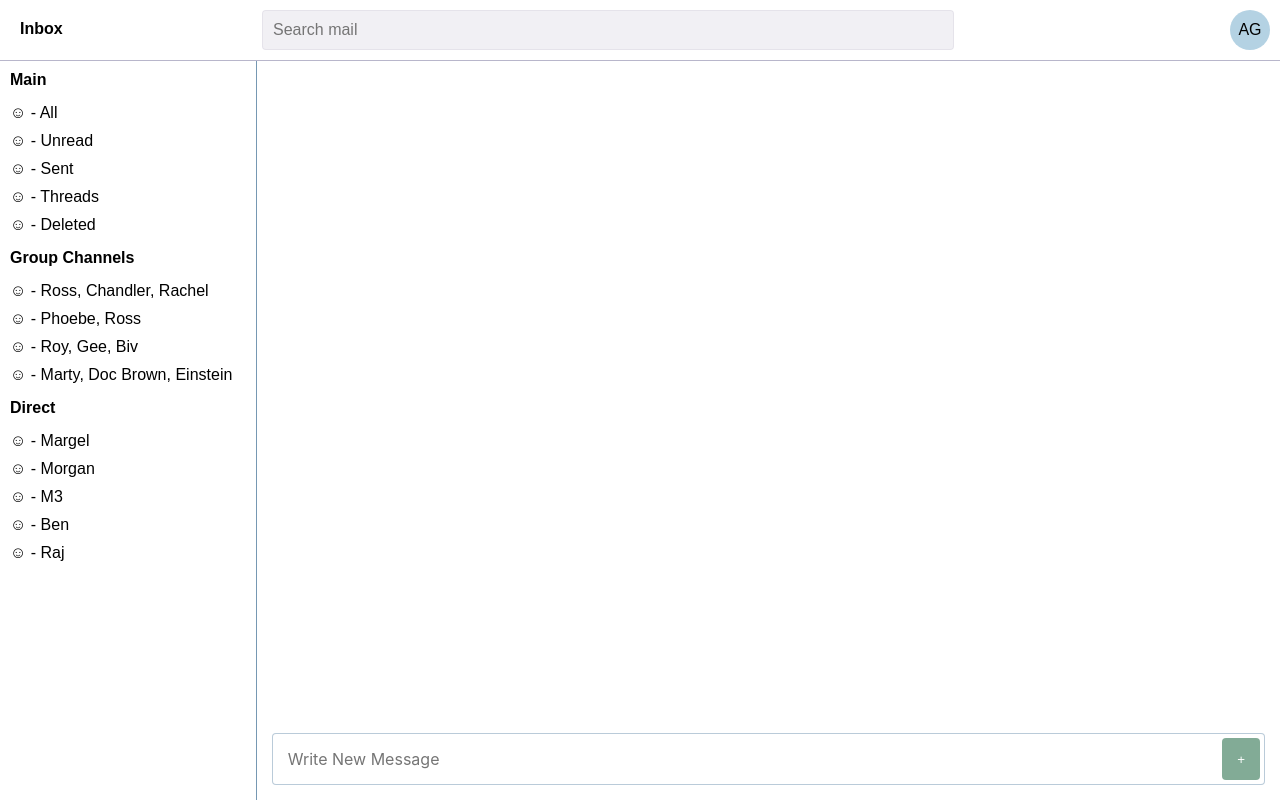
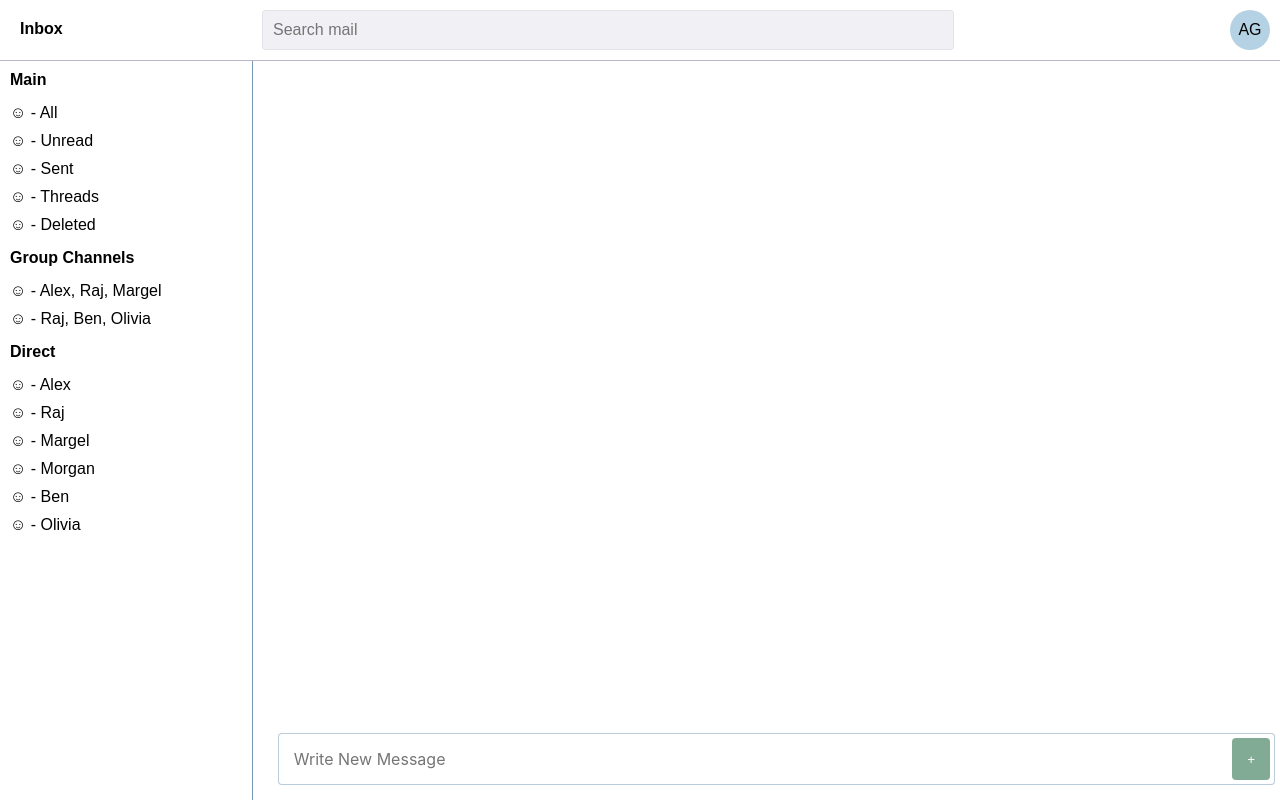
Before and after one commit to gloverab/tbox-redux, a React (Create React App) app: page / in a window 1280 px wide. Built offline with nearby package versions, Linux system fonts and the light colour scheme.

Commit message:
added messages

```diff
--- a/src/App.css
+++ b/src/App.css
@@ -1,4 +1,10 @@
 /* https://coolors.co/673c4f-7f557d-726e97-7698b3-83b5d1 */
+:root {
+  --affirm: 48, 115, 81;
+  --primary: 118, 152, 179;
+  --secondary: 114, 110, 151;
+  --tertiary: 131, 181, 209;
+}
 
 .App {
   display: block;
@@ -17,7 +23,7 @@
 .header {
   display: flex;
   flex-direction: row;
-  border-bottom: 1px solid RGBa(114, 110, 151, .5);
+  border-bottom: 1px solid RGBa(var(--secondary), .5);
   padding: 10px;
 }
 
@@ -27,8 +33,8 @@
 }
 
 .header-search {
-  background: RGBa(114, 110, 151, .1);
-  border: 1px solid RGBa(114, 110, 151, .1);
+  background: RGBa(var(--secondary), .1);
+  border: 1px solid RGBa(var(--secondary), .1);
   border-radius: 4px;
   font-size: 12pt;
   padding: 10px;
@@ -38,8 +44,8 @@
 }
 
 .header-search:hover {
-  background: RGBa(114, 110, 151, .1);
-  border: 1px solid RGBa(114, 110, 151, .3);
+  background: RGBa(var(--secondary), .1);
+  border: 1px solid RGBa(var(--secondary), .3);
   font-size: 12pt;
   padding: 10px;
   display: flex;
@@ -48,16 +54,17 @@
 }
 
 .header-search:focus {
-  background: RGBa(114, 110, 151, .02);
+  background: RGBa(var(--secondary), .02);
   outline: none;
-  border: 1px solid RGBa(114, 110, 151, .7);
+  border: 1px solid RGBa(var(--secondary), .7);
   font-size: 12pt;
   padding: 10px;
   flex: 1;
 }
 
 .header-left {
-  flex: 1
+  flex: 1;
+  min-width: 225px;
 }
 
 .header-right {
@@ -74,7 +81,7 @@
   text-align: center;
   height: 40px;
   width: 40px;
-  background: RGBa(131, 181, 209, .6);
+  background: RGBa(var(--tertiary), .6);
   border-radius: 40px;
   transition: background 200ms ease-in-out, transform 150ms ease;
     -webkit-appearance: none;
@@ -82,7 +89,7 @@
 }
 
 .profile-circle:hover {
-  background: RGBa(131, 181, 209, 1);
+  background: RGBa(var(--tertiary), 1);
 }
 
 .panel-container {
@@ -98,13 +105,19 @@
 }
 
 .panel-one, .panel-two {
-  border-right: 1px solid #7698B3;
+  border-right: 1px solid RGBa(var(--primary));
   flex: 1;
+  overflow: hidden;
+}
+
+.panel-one {
+  min-width: 225px;
 }
 
 .panel-three {
   flex: 4;
   position: relative;
+  padding: 10px;
 }
 
 
@@ -116,17 +129,25 @@
 
 
 
-
 .contact-item {
   padding: 5px 10px;
+  min-width: 0;
+  overflow: hidden;
+  text-overflow: ellipsis;
+}
+
+.contact-item span {
+  white-space: nowrap;
+  overflow: hidden;
+  text-overflow: ellipsis;
 }
 
 .contact-item:hover {
-  background: RGBa(114, 110, 151, .2);
+  background: RGBa(var(--secondary), .2);
 }
 
 .contact-item.active {
-  background: #7698B3;
+  background: RGBa(var(--primary));
   font-weight: 600;
 }
 
@@ -153,7 +174,7 @@
 }
 
 .new-message-bottom-textbox {
-  border: 1px solid RGBa(118, 152, 179, .5);
+  border: 1px solid RGBa(var(--primary), .5);
   border-radius: 4px;
   font-size: 12pt;
   padding: 15px;
@@ -162,12 +183,12 @@
 }
 
 .new-message-bottom-textbox:hover {
-  border: 1px solid RGBa(118, 152, 179, .9);
+  border: 1px solid RGBa(var(--primary), .9);
 }
 
 .new-message-bottom-textbox:focus {
   outline: none;
-  border: 1px solid RGBa(118, 152, 179, 1);
+  border: 1px solid RGBa(var(--primary), 1);
 }
 
 .new-message-bottom-button {
@@ -175,7 +196,7 @@
   box-sizing: border-box;
   border: none;
   border-radius: 4px;
-  background-color: rgb(48, 115, 81, .6);
+  background-color: rgb(var(--affirm), .6);
   height: calc(100% - 10px);
   outline: none;
   position: absolute;
@@ -187,5 +208,31 @@
 
 .new-message-bottom-button.has-value {
   cursor: pointer;
-  background-color: rgb(48, 115, 81, .9);
+  background-color: rgb(var(--affirm), .9);
 }
+
+
+
+
+
+.panel-three {
+  display: flex;
+  flex-direction: column;
+}
+
+.message {
+  display: flex;
+  flex-direction: column;
+  max-width: 60%;
+  /* border: 1px solid rgb(var(--primary)); */
+  border-radius: 3px;
+  margin-top: 10px;
+}
+
+.message.hide-sender {
+  margin-top: 5px;
+}
+
+.message-sender-name {
+  font-size: 12px;
+}
--- a/src/constants.ts
+++ b/src/constants.ts
@@ -1,23 +1,23 @@
 export const defaultItems = [
   {
-    key: 'all',
-    name: 'All'
+    channel_id: 'all',
+    channel_name: 'All'
   },
   {
-    key: 'unread',
-    name: 'Unread'
+    channel_id: 'unread',
+    channel_name: 'Unread'
   },
   {
-    key: 'sent',
-    name: 'Sent'
+    channel_id: 'sent',
+    channel_name: 'Sent'
   },
   {
-    key: 'threads',
-    name: 'Threads'
+    channel_id: 'threads',
+    channel_name: 'Threads'
   },
   {
-    key: 'deleted',
-    name: 'Deleted'
+    channel_id: 'deleted',
+    channel_name: 'Deleted'
   }
 ]
 
@@ -36,29 +36,145 @@ export const placeholderChannels = [
   },
   {
     key: 'c4',
-    name: 'Marty, Doc Brown, Einstein'
+    name: 'Marty, Doc Brown, Einstein',
   }
 ]
 
-export const placeholderDirect = [
+export const placeholderUsers = [
   {
-    key: 'd1',
-    name: 'Margel',
+    id: 'ojsdksdffjld',
+    name: 'Alex'
   },
   {
-    key: 'd2',
-    name: 'Morgan',
+    id: 'ojsdkfjld',
+    name: 'Raj',
+    channel_name: 'Raj'
   },
   {
-    key: 'd3',
-    name: 'M3',
+    id: 'ojsdfffsdkfjld',
+    name: 'Margel',
+    channel_name: 'Margel'
   },
   {
-    key: 'd4',
-    name: 'Ben',
+    id: 'ojsdfsdfffsdkfjld',
+    name: 'Morgan',
+    channel_name: 'Morgan'
   },
   {
-    key: 'd5',
-    name: 'Raj',
+    id: 'newjjjeje',
+    name: 'Ben',
+    channel_name: 'Ben'
+  },
+  {
+    id: 'neddffswjjjeje',
+    name: 'Olivia',
+    channel_name: 'Olivia'
   },
 ]
+
+export const sampleDirects = [
+  {
+    channel_id: 'ojsdksdffjld',
+    name: 'Alex',
+    channel_name: 'Alex'
+  },
+  {
+    channel_id: 'ojsdkfjld',
+    name: 'Raj',
+    channel_name: 'Raj'
+  },
+  {
+    channel_id: 'ojsdfffsdkfjld',
+    name: 'Margel',
+    channel_name: 'Margel'
+  },
+  {
+    channel_id: 'ojsdfsdfffsdkfjld',
+    name: 'Morgan',
+    channel_name: 'Morgan'
+  },
+  {
+    channel_id: 'newjjjeje',
+    name: 'Ben',
+    channel_name: 'Ben'
+  },
+  {
+    channel_id: 'neddffswjjjeje',
+    name: 'Olivia',
+    channel_name: 'Olivia'
+  },
+]
+
+
+export const sampleChannels = [
+  {
+    channel_id: "leshdflakfh",
+    channel_name: "Alex, Raj, Margel",
+    messages: [
+      {
+        subject: "subject1",
+        body: "text body text body text body text body text body text body text body text body text body text body text body text body ",
+        sender: placeholderUsers[0],
+        sent_at: "12:53pm"
+      },
+      {
+        subject: "subject1",
+        body: "another message from alex. Yup I like to talk, its alright!",
+        sender: placeholderUsers[0],
+        sent_at: "12:53pm"
+      },
+      {
+        subject: "subject1",
+        body: "hi guys - hey hello whats up etc",
+        sender: placeholderUsers[1],
+        sent_at: "12:53pm"
+      },
+      {
+        subject: "subject1",
+        body: "convo body blah stuff stuff",
+        sender: placeholderUsers[2],
+        sent_at: "12:53pm"
+      },
+  ],
+    channel_members: [placeholderUsers[0], placeholderUsers[1], placeholderUsers[2]]
+  },
+  {
+    channel_id: "les2333hdflakfh",
+    channel_name: "Raj, Ben, Olivia",
+    messages: [
+      {
+        subject: "beer time",
+        body: "lets get lots of expensive beer. you can pay me back",
+        sender: placeholderUsers[4],
+        sent_at: "12:53pm"
+      },
+      {
+        subject: "beer time",
+        body: "OKAY I'm a sucker. sounds good!",
+        sender: placeholderUsers[1],
+        sent_at: "12:53pm"
+      },
+  ],
+    channel_members: [placeholderUsers[0], placeholderUsers[1], placeholderUsers[2]]
+  }
+]
+
+export const sampleChannel = {
+  channel_id: "leshdflakfh",
+  channel_name: "channel name1",
+  messages: [
+    {
+      subject: "subject1",
+      body: "text body text body text body text body text body text body text body text body text body text body text body text body ",
+      sender: placeholderUsers[1],
+      sent_at: "12:53pm"
+    },
+    {
+      subject: "subject1",
+      body: "hi guys - hey hello whats up etc",
+      sender: placeholderUsers[1],
+      sent_at: "12:53pm"
+    },
+],
+  channel_members: [placeholderUsers[0], placeholderUsers[1], placeholderUsers[2]]
+}
--- a/src/panels/PanelOne/ContactItem.tsx
+++ b/src/panels/PanelOne/ContactItem.tsx
@@ -3,7 +3,7 @@ import { useSelector, useDispatch } from 'react-redux'
 import { updateActiveBoxPrimary, selectActiveBoxPrimary } from '../../features/app/appSlice'
 
 interface IContactItemProps {
-  item: { key: string, name: string }
+  item: { channel_id: string, channel_name: string }
 }
 
 const ContactItem: React.FC<IContactItemProps> = ({ item }) => {
@@ -16,14 +16,14 @@ const ContactItem: React.FC<IContactItemProps> = ({ item }) => {
 
   const classNames = useMemo(() => {
     let classes = 'contact-item'
-    if (activeBoxPrimary.key === item.key) classes += ' active'
+    if (activeBoxPrimary.channel_id === item.channel_id) classes += ' active'
     return classes
   }, [activeBoxPrimary, item])
 
   return (
     <button className={classNames} onClick={handleItemClick}>
       <span>&#9786; - </span>
-      <span>{item.name}</span>
+      <span>{item.channel_name}</span>
     </button>
   )
 }
--- a/src/panels/PanelOne/index.tsx
+++ b/src/panels/PanelOne/index.tsx
@@ -1,25 +1,25 @@
 import React, { useMemo } from 'react'
 import ContactItem from './ContactItem'
-import { defaultItems, placeholderChannels, placeholderDirect } from '../../constants'
+import { defaultItems, sampleChannels, sampleDirects } from '../../constants'
 import SectionHeader from './SectionHeader'
 
 const PanelOne: React.FC = () => {
 
   const emailItems = useMemo(() => {
     return defaultItems.map(item => {
-      return <ContactItem key={item.key} item={item} />
+      return <ContactItem key={item.channel_id} item={item} />
     })
   }, [])
 
   const placeholderChannelsItems = useMemo(() => {
-    return placeholderChannels.map(item => {
-      return <ContactItem key={item.key} item={item} />
+    return sampleChannels.map(item => {
+      return <ContactItem key={item.channel_id} item={item} />
     })
   }, [])
 
   const placeholderDirectItems = useMemo(() => {
-    return placeholderDirect.map(item => {
-      return <ContactItem key={item.key} item={item} />
+    return sampleDirects.map(item => {
+      return <ContactItem key={item.channel_id} item={item} />
     })
   }, [])
 
--- a/src/panels/PanelThree/index.tsx
+++ b/src/panels/PanelThree/index.tsx
@@ -8,7 +8,17 @@ const PanelThree: React.FC = () => {
 
   return (
     <div className='panel panel-three'>
-        <span>{activeBoxPrimary.name}</span>
+      {activeBoxPrimary?.messages?.map((mes: any, i: number, arr: any[]) => {
+        const showSenderName = mes.sender.id !== arr[i - 1]?.sender?.id
+        let classes = 'message'
+        if (!showSenderName) classes += ' hide-sender'
+        return (
+          <div className={classes}>
+            {showSenderName && <span className='message-sender-name'>{mes.sender.name}</span>}
+            <span className='message-message'>{mes.body}</span>
+          </div>
+      )})}
+
         <Compose />
     </div>
   )
```
Also changed, not shown: src/panels/PanelThree/Message.tsx (added, +17 -0 lines).
